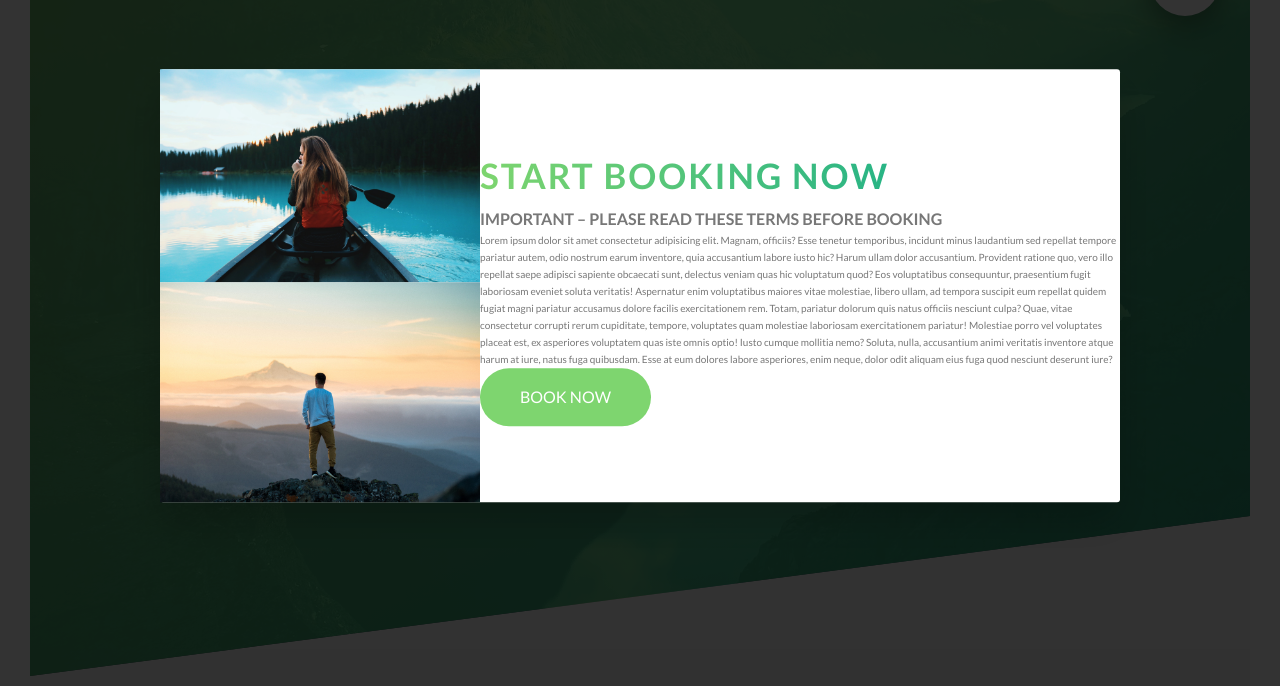
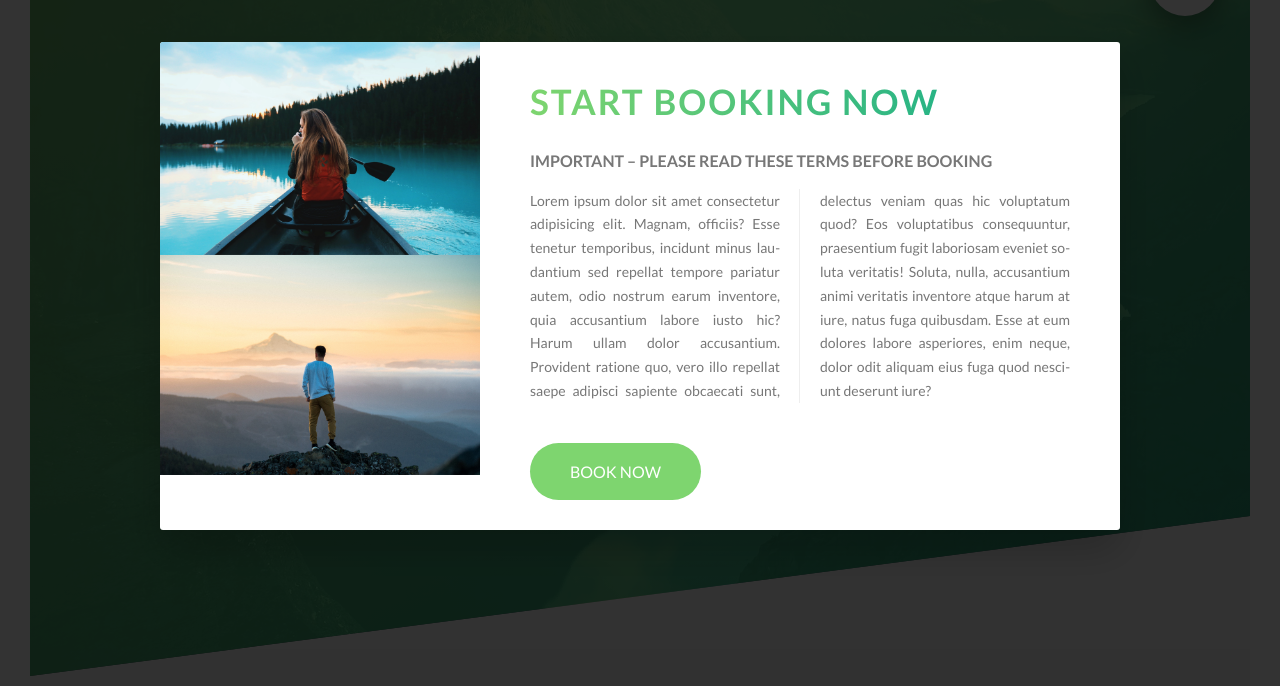
Before and after one commit to davidalerickson/Natours_Project, a plain HTML site: page index.html in a window 1280 px wide. Shown: the part 114-800 px from the top of the page. Drawn offline with Linux system fonts and the light colour scheme.

Commit message:
formatted __text amd added columns

```diff
--- a/css/style.css
+++ b/css/style.css
@@ -433,17 +433,30 @@ body {
     box-shadow: 0 2rem 4rem rgba(0, 0, 0, 0.2);
     background-color: #fff;
     border-radius: 3px;
-    display: table; }
+    display: table;
+    overflow: hidden; }
   .popup__left {
     width: 33.3333333%;
     display: table-cell; }
   .popup__right {
     width: 66.6666667%;
     display: table-cell;
-    vertical-align: middle; }
+    vertical-align: middle;
+    padding: 3rem 5rem; }
   .popup__img {
     display: block;
     width: 100%; }
+  .popup__text {
+    font-size: 1.4rem;
+    margin-bottom: 4rem;
+    column-count: 2;
+    column-gap: 4rem;
+    column-rule: solid 1px #eee;
+    -moz-hyphens: auto;
+    -ms-hyphens: auto;
+    -webkit-hyphens: auto;
+    hyphens: auto;
+    text-align: justify; }
 
 .story {
   width: 75%;
--- a/index.html
+++ b/index.html
@@ -352,12 +352,11 @@
                     <img src="img/nat-9.jpg" alt="Tour Photo" class="popup__img">
                 </div>
                 <div class="popup__right">
-                    <h2 class="heading-secondary">Start Booking Now</h2>
-                    <h3 class="heading-tertiary">Important &ndash; Please read these terms before booking</h3>
+                    <h2 class="heading-secondary u-margin-bottom-small">Start Booking Now</h2>
+                    <h3 class="heading-tertiary u-margin-bottom-small">Important &ndash; Please read these terms before booking</h3>
                     <p class="popup__text">Lorem ipsum dolor sit amet consectetur adipisicing elit. Magnam, officiis? Esse tenetur temporibus, incidunt minus laudantium sed repellat tempore pariatur autem, odio nostrum earum inventore, quia accusantium labore iusto hic?
                     Harum ullam dolor accusantium. Provident ratione quo, vero illo repellat saepe adipisci sapiente obcaecati sunt, delectus veniam quas hic voluptatum quod? Eos voluptatibus consequuntur, praesentium fugit laboriosam eveniet soluta veritatis!
-                    Aspernatur enim voluptatibus maiores vitae molestiae, libero ullam, ad tempora suscipit eum repellat quidem fugiat magni pariatur accusamus dolore facilis exercitationem rem. Totam, pariatur dolorum quis natus officiis nesciunt culpa?
-                    Quae, vitae consectetur corrupti rerum cupiditate, tempore, voluptates quam molestiae laboriosam exercitationem pariatur! Molestiae porro vel voluptates placeat est, ex asperiores voluptatem quas iste omnis optio! Iusto cumque mollitia nemo?
+
                     Soluta, nulla, accusantium animi veritatis inventore atque harum at iure, natus fuga quibusdam. Esse at eum dolores labore asperiores, enim neque, dolor odit aliquam eius fuga quod nesciunt deserunt iure?</p>
                     <a href="#" class="btn btn--green">Book Now</a>
                 </div>
--- a/sass/components/_popup.scss
+++ b/sass/components/_popup.scss
@@ -16,6 +16,7 @@
         background-color: $color-white;
         border-radius: 3px;
         display: table;
+        overflow: hidden;
     }
 
     &__left {
@@ -28,6 +29,7 @@
         width: 66.6666667%;
         display: table-cell;
         vertical-align: middle;
+        padding: 3rem 5rem;
     }
 
     &__img {
@@ -36,6 +38,16 @@
 
     }
     &__text {
+        font-size: 1.4rem;
+        margin-bottom: 4rem;
+        column-count: 2;
+        column-gap: 4rem;
+        column-rule: solid 1px $color-grey-light-2;
+        -moz-hyphens: auto;
+        -ms-hyphens: auto;
+        -webkit-hyphens: auto;
+        hyphens: auto;
+        text-align: justify;
 
     }
 
```
